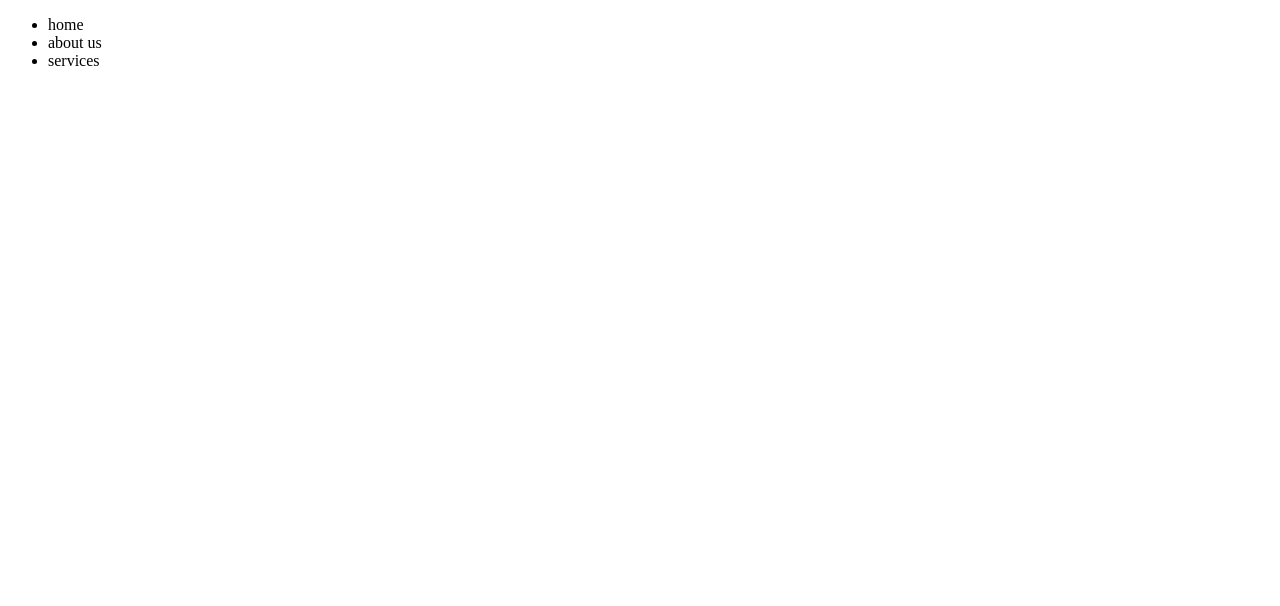
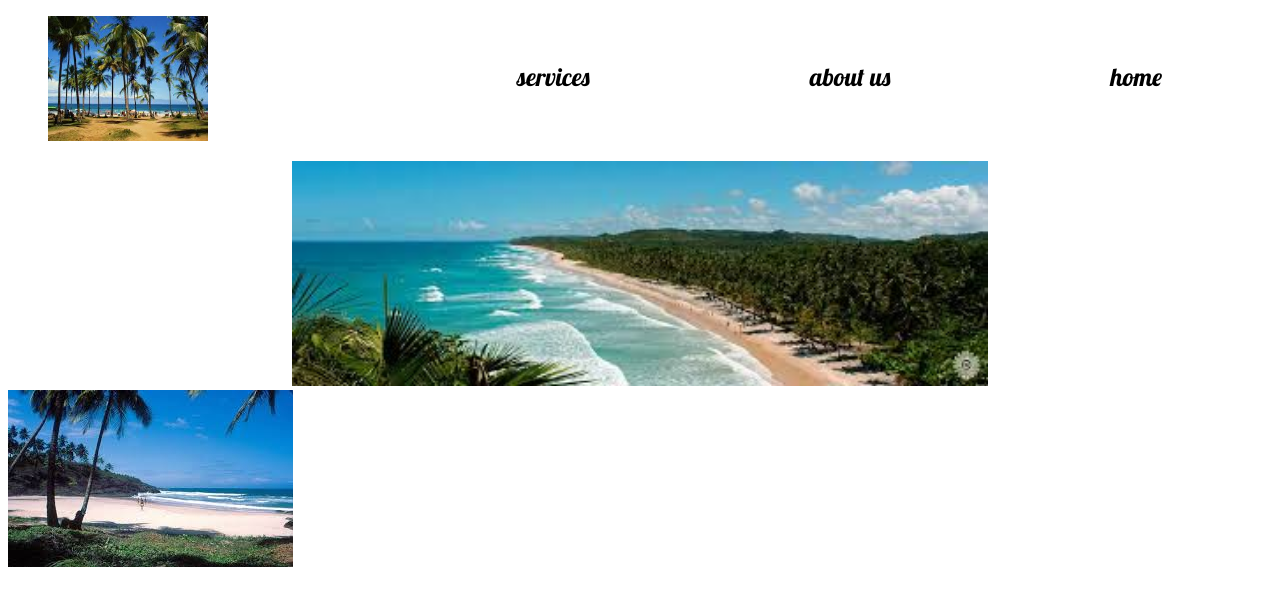
Before and after one commit to katiescarlet/FirstBlankSite, a plain HTML site: page index.html in a window 1280 px wide. Drawn offline with Linux system fonts and the light colour scheme.

Commit message:
NavBar and Images

```diff
--- a/index.css
+++ b/index.css
@@ -0,0 +1,51 @@
+
+.navbutton{
+	display: inline-block;
+	padding: 10px;
+	font-size: 25px;
+	margin: 35px 100px;
+	float: right;
+	font-family: 'Lobster', cursive;
+}
+
+.specialbutton{
+	display: inline-block;
+}
+
+.logo{
+	height: 125px;
+    width: 160px;
+}
+
+ul{
+	list-style: none;
+}
+
+.center{
+	margin: 0 auto;
+	text-align: center;
+}
+
+.MainContent{
+	background-color: #b3fff0;
+}
+
+.w100{
+	width: 100%;
+}
+
+.hero{
+	width: 55%;
+}
+
+.Left{
+	float: left;
+}
+
+.Right{
+	float: right;
+}
+
+.w50{
+	width: 49%;
+}
--- a/index.html
+++ b/index.html
@@ -5,21 +5,38 @@
 	<head>
 
 		<title>hello world</title>
+		<link href='https://fonts.googleapis.com/css?family=Lobster' rel='stylesheet' type='text/css'>
 		<link rel="stylesheet" type="text/css" href="index.css">
+
 
 	</head>
 
 
 	<body>
 
-		<div class="navbar">
+		<div class="navbar w100">
 			<ul>
+				<li class="specialbutton">
+					<img class="logo" src="Images/images-9.jpeg">
+				</li>
 				<li class="navbutton">home</li>
 				<li class="navbutton">about us</li>
 				<li class="navbutton">services</li>
 			</ul>
 		</div>
 
+		<div class="center w100">
+			<img class="hero" src="Images/images.jpeg">
+		</div>
+
+		<div class="MainContent w100"></div>
+			<div class="Left w50"></div>
+				<img src="Images/images-31.jpeg">
+			<div class="Right w50">
+				<div></div>
+				<div></div>
+			</div>
+
 	</body>
 
 
```
